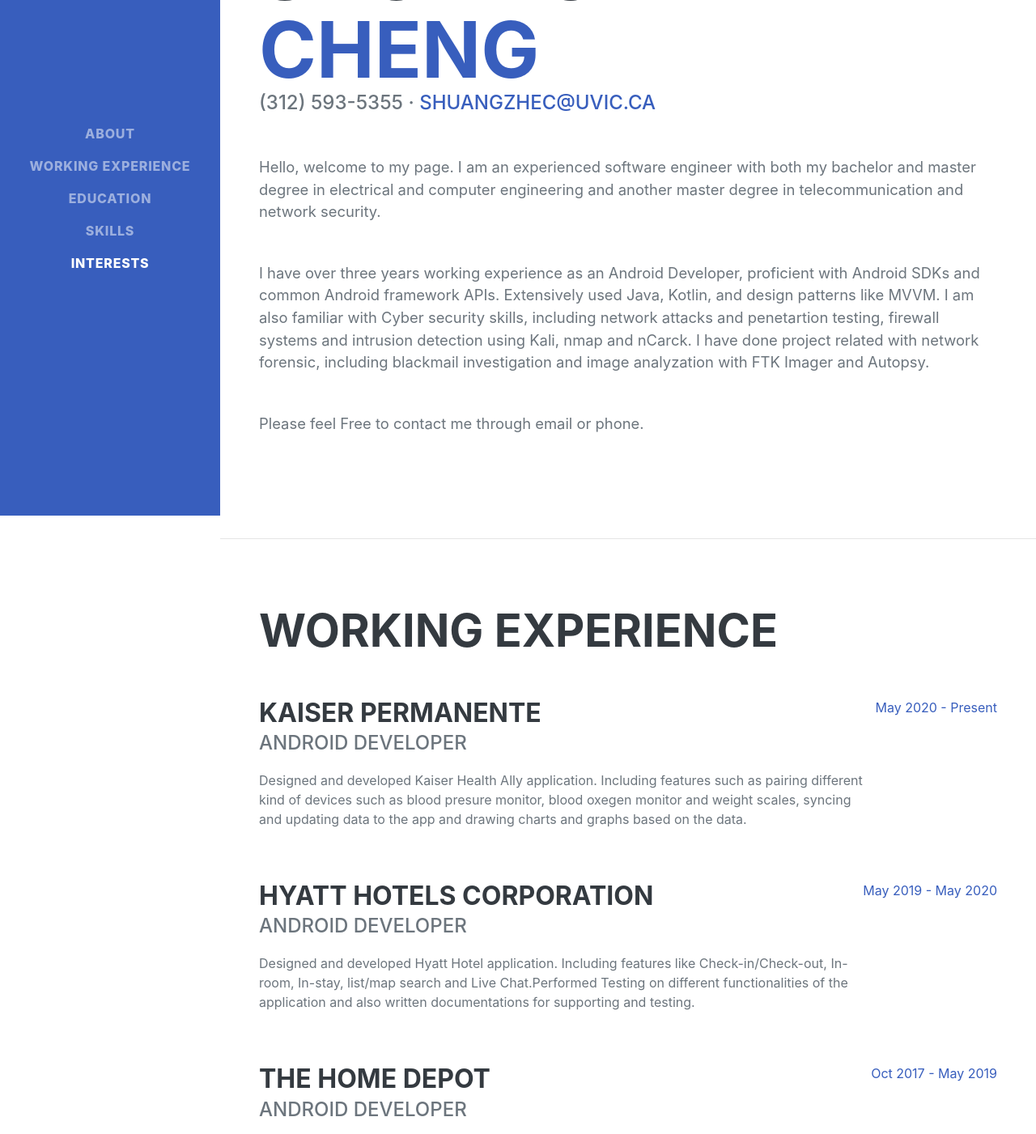
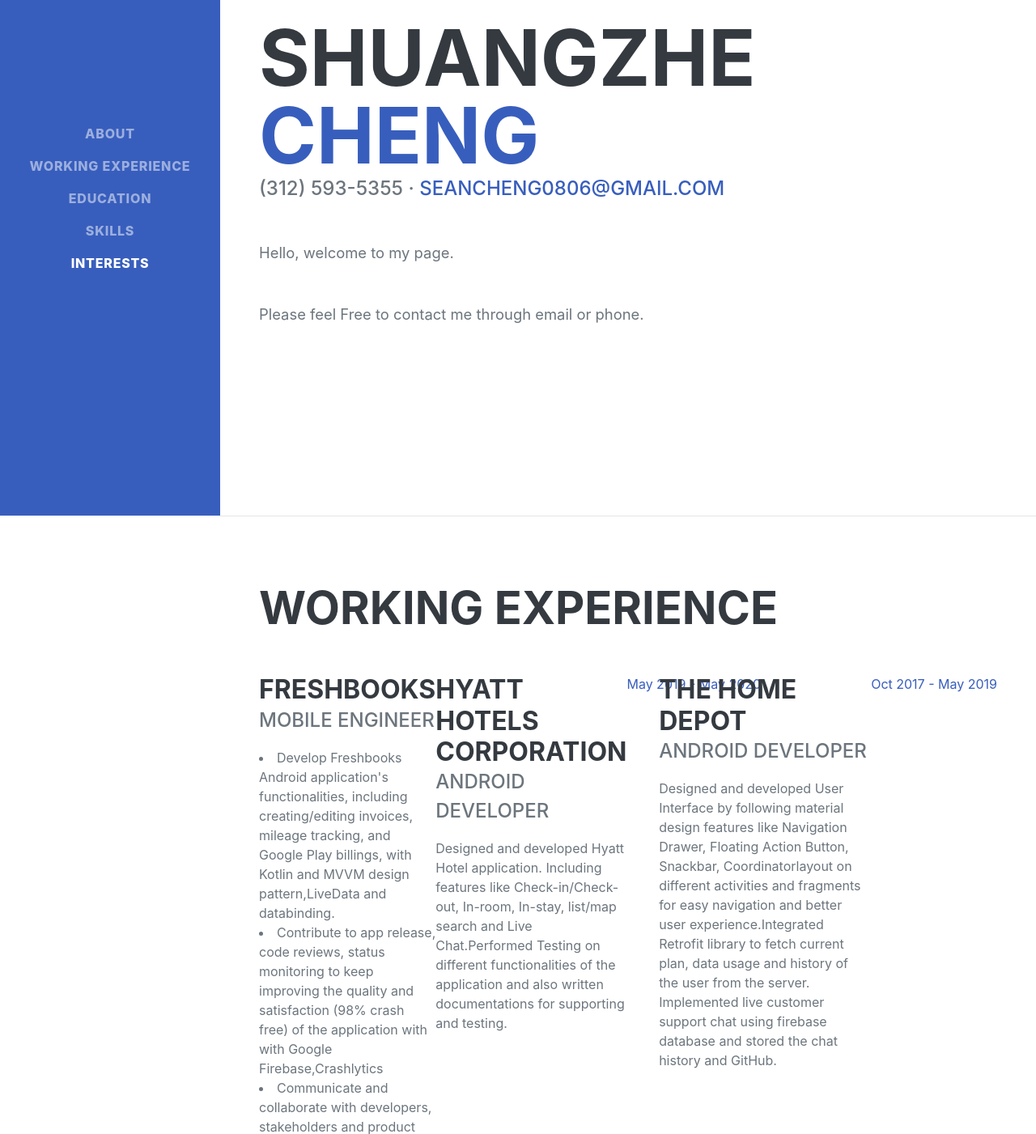
Before and after one commit to seanc233/seanc233.github.io, a plain HTML site: page index.html in a window 1280 px wide. Shown: the part 163-1564 px from the top of the page at 81% size. Drawn offline with nearby package versions, Linux system fonts and the light colour scheme; a web font is replaced by a local one.

Commit message:
Update index.html

```diff
--- a/index.html
+++ b/index.html
@@ -42,10 +42,10 @@
                     </h1>
                     <div class="subheading mb-5">
                         (312) 593-5355 ·
-                        <a href="mailto:shuangzhec@uvic.ca">shuangzhec@uvic.ca</a>
+                        <a href="mailto:shuangzhec@uvic.ca">seancheng0806@gmail.com</a>
                     </div>
-                    <p class="lead mb-5">Hello, welcome to my page. I am an experienced software engineer with both my bachelor and master degree in electrical and computer engineering and another master degree in telecommunication and network security.</p>
-                    <p class="lead mb-5">I have over three years working experience as an Android Developer, proficient with Android SDKs and common Android framework APIs. Extensively used Java, Kotlin, and design patterns like MVVM. I am also familiar with Cyber security skills, including network attacks and penetartion testing, firewall systems and intrusion detection using Kali, nmap and nCarck. I have done project related with network forensic, including blackmail investigation and image analyzation with FTK Imager and Autopsy.</p>
+                    <p class="lead mb-5">Hello, welcome to my page.</p>
+                    <p class="lead mb-5"Experienced senior mobile developer specializing in Android app development. Proficient in Kotlin programming language, MVVM architecture, and Android SDK. Demonstrated ability to deliver robust and user-friendly mobile applications with a focus on performance and scalability. Skilled in implementing modern Android design patterns and integrating third-party libraries and APIs. Continuously staying updated with the latest advancements in the Android ecosystem. A collaborative team player with a strong track record of leading successful mobile development projects.</p>
                     <p class="lead mb-5">Please feel Free to contact me through email or phone.</p>
                 </div>
             </section>
@@ -56,11 +56,14 @@
                     <h2 class="mb-5">Working Experience</h2>
                     <div class="d-flex flex-column flex-md-row justify-content-between mb-5">
                         <div class="flex-grow-1">
-                            <h3 class="mb-0">Kaiser Permanente</h3>
-                            <div class="subheading mb-3">Android Developer</div>
-                            <p>Designed and developed Kaiser Health Ally application. Including features such as pairing different kind of devices such as blood presure monitor, blood oxegen monitor and weight scales, syncing and updating data to the app and drawing charts and graphs based on the data.</p>
-                        </div>
-                        <div class="flex-shrink-0"><span class="text-primary">May 2020 - Present</span></div>
+                            <h3 class="mb-0">FreshBooks</h3>
+                            <div class="subheading mb-3">Mobile Engineer</div>
+                            <li> Develop Freshbooks Android application's functionalities, including creating/editing invoices, mileage tracking, and Google Play billings, with Kotlin and MVVM design pattern,LiveData and databinding.</li>
+                            <li> Contribute to app release, code reviews, status monitoring to keep improving the quality and satisfaction (98% crash free) of the application with with Google Firebase,Crashlytics</li>
+                            <li> Communicate and collaborate with developers, stakeholders and product teams effectively, including pair programming, cross channel Q&A, technical presentations and cross team demos.</li>
+                            <li> Write unit and UI tests for code coverage and stability with JUnit and Espresso, use Detekt for code styles and CircleCI for continuous integration and automation testing</li>
+                            <li>Utilize Agile methodologies to manage project timelines and deliverables, including roadmaps planning, stories dividing, pointing and spikes triage.</li>
+                        <div class="flex-shrink-0"><span class="text-primary">Jan 2021 - Present</span></div>
                     </div>
                     <div class="d-flex flex-column flex-md-row justify-content-between mb-5">
                         <div class="flex-grow-1">
```
